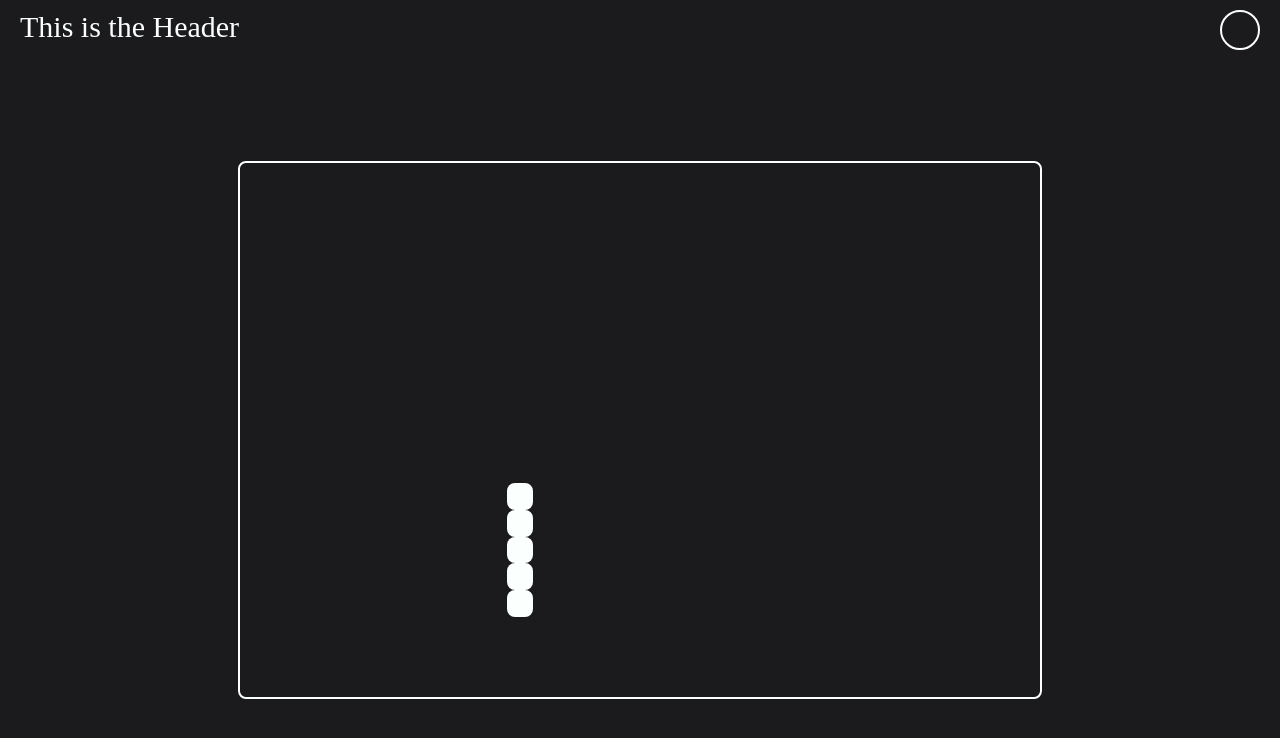
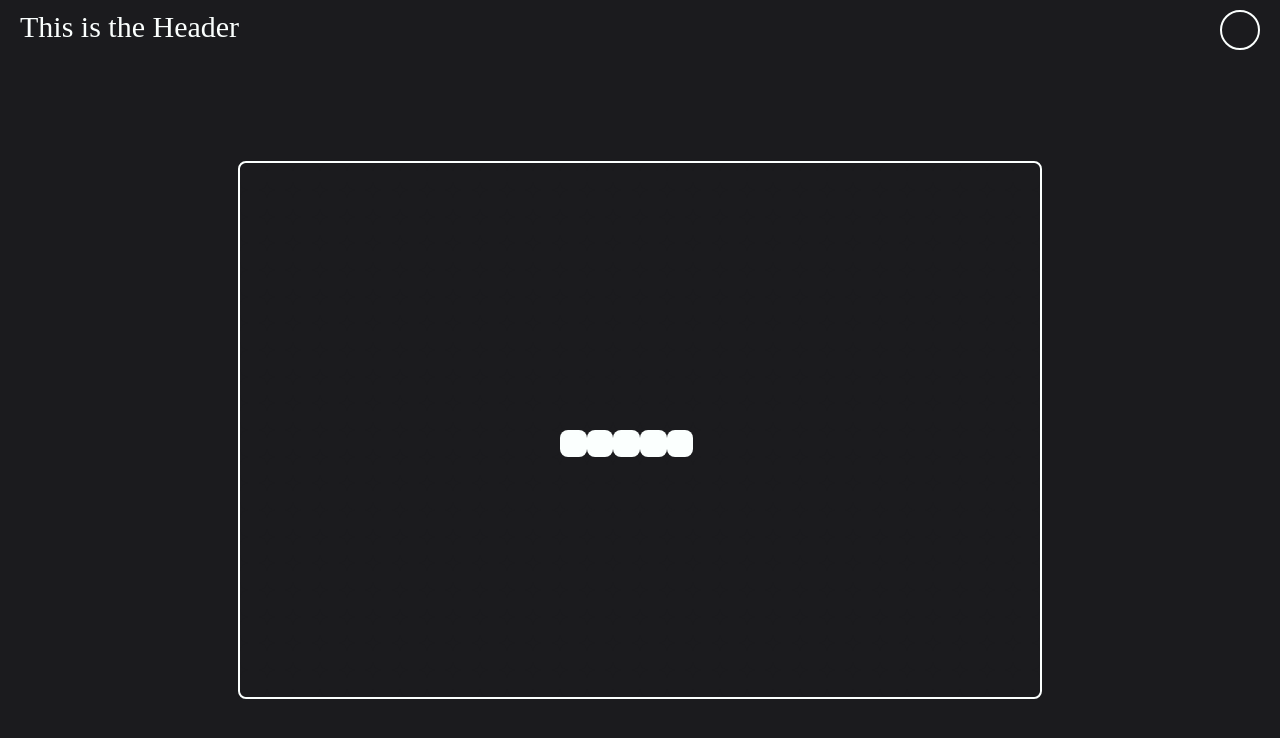
Before and after one commit to Launchpad5682/snake-game, a React (Create React App) app: page / in a window 1280 px wide. Shown: the top 738 px of the page. Built offline with nearby package versions, Linux system fonts and the light colour scheme; some icons are missing.

Commit message:
feat: keyboard controls for snake added

```diff
--- a/src/components/playground/index.tsx
+++ b/src/components/playground/index.tsx
@@ -11,7 +11,7 @@ import * as classNames from './style';
 function Playground() {
 	const theme = useTheme() as ColorsType;
 	const { grid, keyPressHandler } = useDataContext() as DataContextInterface;
-	console.log(grid);
+
 	return (
 		// eslint-disable-next-line jsx-a11y/no-static-element-interactions
 		<div
--- a/src/contexts/data-context/index.tsx
+++ b/src/contexts/data-context/index.tsx
@@ -21,6 +21,7 @@ type SnakePosition = {
 	y: number;
 	direction: DirectionType;
 };
+type Snake = Array<SnakePosition>;
 
 export interface DataContextInterface {
 	direction: DirectionType;
@@ -54,7 +55,7 @@ function updateGridWithSnake(grid: GridType, snake: Array<SnakePosition>) {
 	for (let i = 0; i < rows; i++) {
 		const row = [];
 		for (let j = 0; j < columns; j++) {
-			const { x, y, snakeCell, foodCell } = grid[i][j];
+			const { x, y, foodCell } = grid[i][j];
 			row.push({
 				x,
 				y,
@@ -68,26 +69,50 @@ function updateGridWithSnake(grid: GridType, snake: Array<SnakePosition>) {
 	const snakeLenght = snake.length;
 	for (let i = 0; i < snakeLenght; i++) {
 		const { x, y } = snake[i];
-		updatedGrid[x][y].snakeCell = true;
+		updatedGrid[y][x].snakeCell = true;
 	}
 
 	return updatedGrid;
 }
 
-function updateSnake() {}
+function updateSnake(direction: DirectionType, snake: Snake): Snake {
+	const updatedSnake: Snake = [...snake];
+	const snakeLenght = snake.length;
+
+	if (direction === 'up') {
+		updatedSnake[0].y--;
+	} else if (direction === 'down') {
+		updatedSnake[0].y++;
+	} else if (direction === 'left') {
+		updatedSnake[0].x--;
+	} else if (direction === 'right') {
+		updatedSnake[0].x++;
+	}
+
+	for (let i = 0; i < snakeLenght; i++) {
+		// current box
+		// next box
+	}
+
+	return updatedSnake;
+}
 
 export function DataProvider({
 	children,
 }: {
 	children: ReactElement | ReactNode;
 }) {
-	const [direction, setDirection] = useState<DirectionType>('up');
-	const [snake, setSnake] = useState<Array<SnakePosition>>([
-		{ x: 12, y: 10, direction: 'right' },
-		{ x: 13, y: 10, direction: 'right' },
-		{ x: 14, y: 10, direction: 'right' },
-		{ x: 15, y: 10, direction: 'right' },
-		{ x: 16, y: 10, direction: 'right' },
+	const [pauseGame, setPauseGame] = useState<boolean>(true);
+	const [direction, setDirection] = useState<DirectionType>('left');
+	const [intervalID, setIntervalID] = useState<
+		string | number | NodeJS.Timeout | null
+	>(null);
+	const [snake, setSnake] = useState<Snake>([
+		{ x: 12, y: 10, direction: 'left' },
+		{ x: 13, y: 10, direction: 'left' },
+		{ x: 14, y: 10, direction: 'left' },
+		{ x: 15, y: 10, direction: 'left' },
+		{ x: 16, y: 10, direction: 'left' },
 	]);
 	const [grid, setGrid] = useState<GridType>(generateGridData(20, 30));
 
@@ -96,15 +121,44 @@ export function DataProvider({
 	}, []);
 
 	useEffect(() => {
-		const intervalID = setInterval(() => {}, 300);
+		if ((pauseGame && intervalID) || (!pauseGame && direction && intervalID)) {
+			clearInterval(intervalID);
+			setIntervalID(null);
+		}
 
-		return () => clearInterval(intervalID);
-	}, []);
+		if (!pauseGame && direction) {
+			setIntervalID(
+				setInterval(() => {
+					const updSnake = updateSnake(direction, snake);
+					const updatedGrid = updateGridWithSnake(grid, snake);
+					setSnake(updSnake);
+					setGrid(updatedGrid);
+				}, 300),
+			);
+		}
+
+		return () => {
+			if (intervalID) {
+				clearInterval(intervalID);
+				setIntervalID(null);
+			}
+		};
+	}, [direction, pauseGame]);
 
 	const keyPressHandler = (event: React.KeyboardEvent<HTMLDivElement>) => {
-		console.log(event.code);
 		const { code } = event;
-		// ArrowLeft, ArrowRight, ArrowUp, ArrowDown, Space
+
+		if (code === 'ArrowLeft') {
+			setDirection('left');
+		} else if (code === 'ArrowRight') {
+			setDirection('right');
+		} else if (code === 'ArrowUp') {
+			setDirection('up');
+		} else if (code === 'ArrowDown') {
+			setDirection('down');
+		} else if (code === 'Space') {
+			setPauseGame((prev) => !prev);
+		}
 	};
 
 	// eslint-disable-next-line react/jsx-no-constructed-context-values
```
